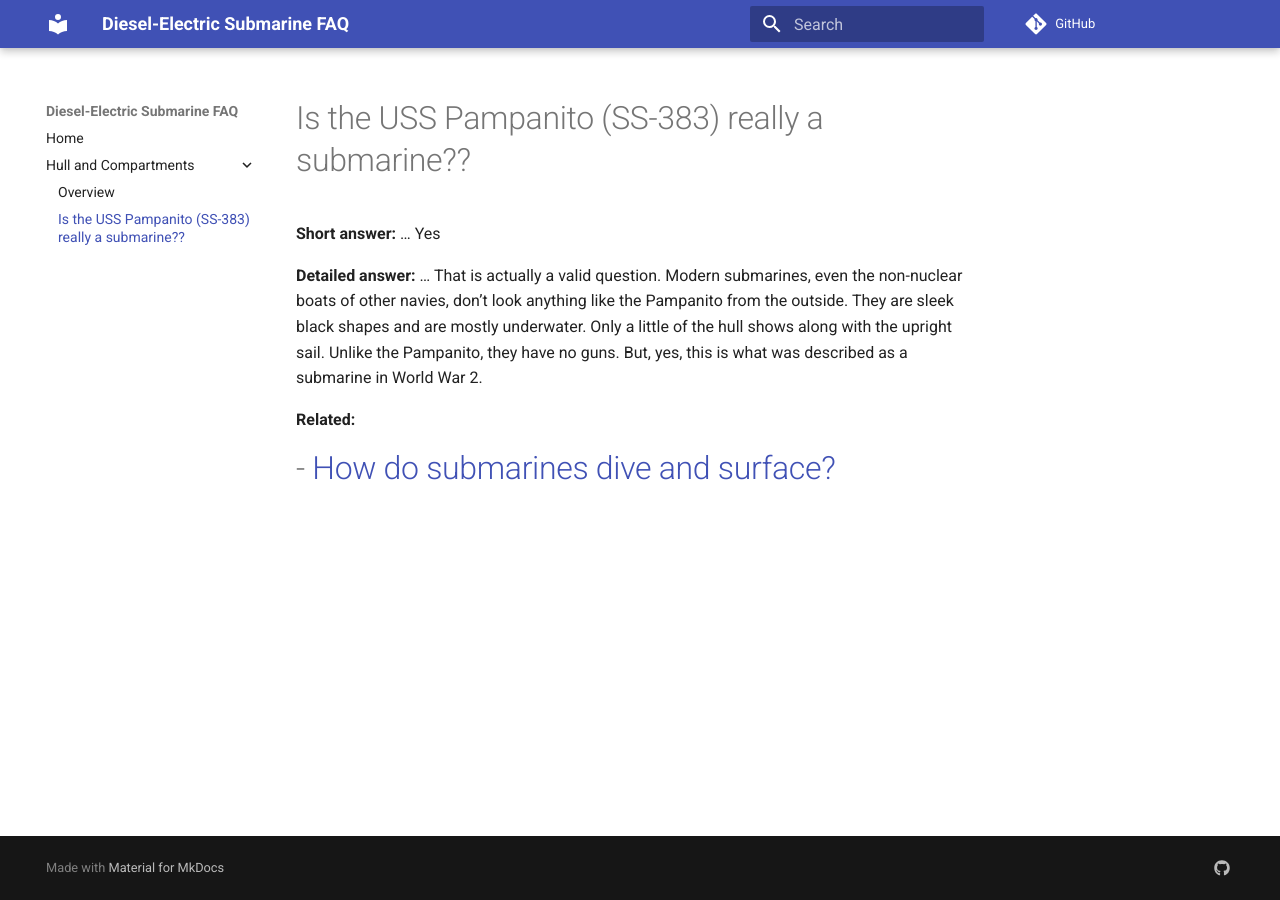
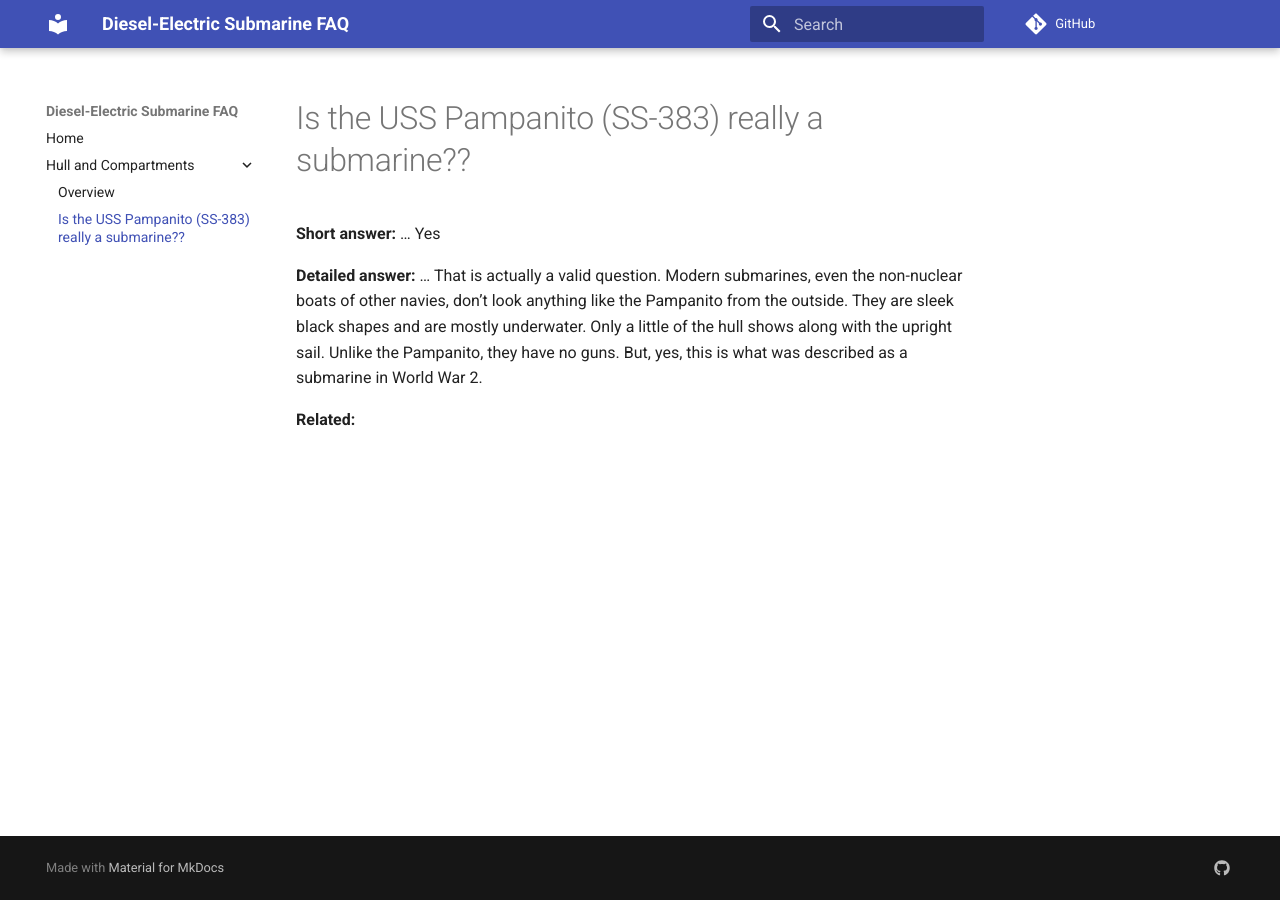
Before and after one commit to igreisman/diesel-sub-faq, an MkDocs documentation site: the page built from docs/hull-and-compartments/is-pampanito-a-sub.md, in a window 1280 px wide. Built offline with MkDocs 1.6.1 and Material for MkDocs 9.7.7, drawn with Linux system fonts in a browser that asks for light colours; comment, search, counter and statistics services are not loaded.

Commit message:
Update is-pampanito-a-sub.md

```diff
--- a/docs/hull-and-compartments/is-pampanito-a-sub.md
+++ b/docs/hull-and-compartments/is-pampanito-a-sub.md
@@ -7,4 +7,3 @@ Yes
 That is actually a valid question.  Modern submarines, even the non-nuclear boats of other navies, don’t look anything like the Pampanito from the outside.  They are sleek black shapes and are mostly underwater.  Only a little of the hull shows along with the upright sail.  Unlike the Pampanito, they have no guns.  But, yes, this is what was described as a submarine in World War 2.
 
 **Related:**
-# - [How do submarines dive and surface?](../basics/how-subs-dive-and-surface.md)
```
